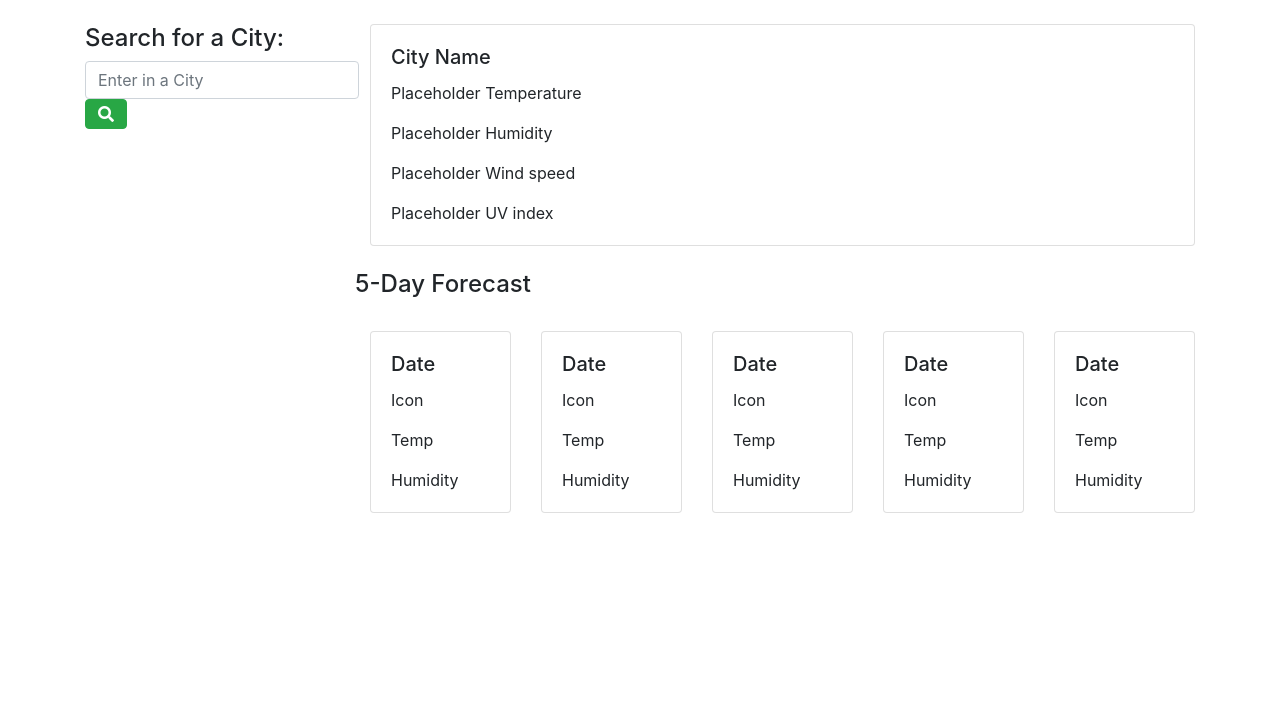
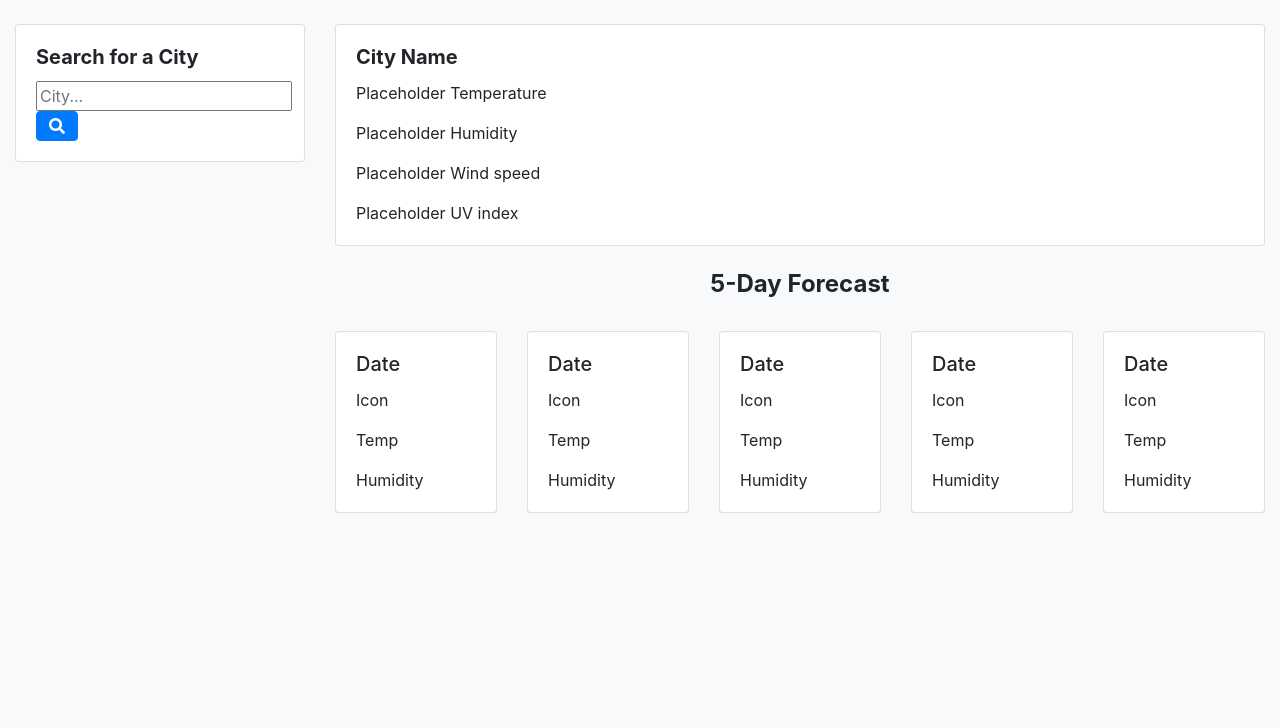
Before and after one commit to KenTran801/weather-dashboard, a plain HTML site: page index.html in a window 1280 px wide. Shown: the part 72-800 px from the top of the page. Drawn offline with nearby package versions, Linux system fonts and the light colour scheme.

Commit message:
Further edits to the basic structure of the weather dashboard.

```diff
--- a/index.html
+++ b/index.html
@@ -13,37 +13,39 @@
         integrity="sha384-50oBUHEmvpQ+1lW4y57PTFmhCaXp0ML5d60M1M7uH2+nqUivzIebhndOJK28anvf" crossorigin="anonymous" />
 </head>
 
-<body>
+<body class="bg-light">
     <nav class="navbar navbar-dark bg-dark justify-content-center">
-        <span class="h1 text-white">Weather Dashboard</span>
+        <span class="h1 text-white font-weight-bold">Weather Dashboard</span>
     </nav>
 
-    <div class="container my-4">
+    <div class="container-fluid my-4">
         <div class="row">
             <div class="col-3">
-                <h4>Search for a City:</h4>
-                <form class="form-inline">
-                    <input class="form-control mr-sm-2" type="text" placeholder="Enter in a City" aria-label="Search"
-                        required>
-                    <button class="btn btn-success fas fa-search" type="submit"></button>
-                </form>
+                <div class="card">
+                    <div class="card-body">
+                        <h5 class="card-title font-weight-bold">Search for a City</h5>
+                        <form class="form-inline">
+                            <input class="form-control-md mr-sm-2" type="text" placeholder="City..." aria-label="Search"
+                                required>
+                            <button class="btn btn-primary fas fa-search" type="submit"></button>
+                        </form>
+                    </div>
+                </div>
             </div>
             <div class="col-9">
                 <div class="card">
                     <div class="card-body">
-                        <h5 class="card-title">City Name</h5>
+                        <h5 class="card-title font-weight-bold">City Name</h5>
                         <p class="card-text">Placeholder Temperature</p>
                         <p class="card-text">Placeholder Humidity</p>
                         <p class="card-text">Placeholder Wind speed</p>
                         <p class="card-text">Placeholder UV index</p>
                     </div>
                 </div>
-                <div class="row my-4">
-                    <h4>5-Day Forecast</h4>
+                <div class="row my-4 justify-content-center">
+                    <h4 class="font-weight-bold">5-Day Forecast</h4>
                 </div>
                 <div class="card-deck my-4">
-
-
                     <div class="card">
                         <div class="card-body">
                             <h5 class="card-title">Date</h5>
```
